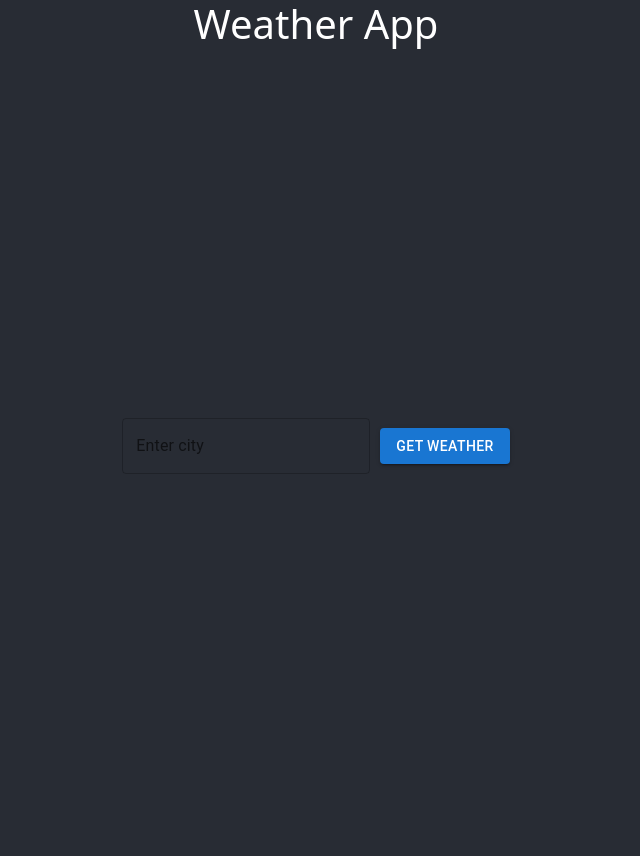
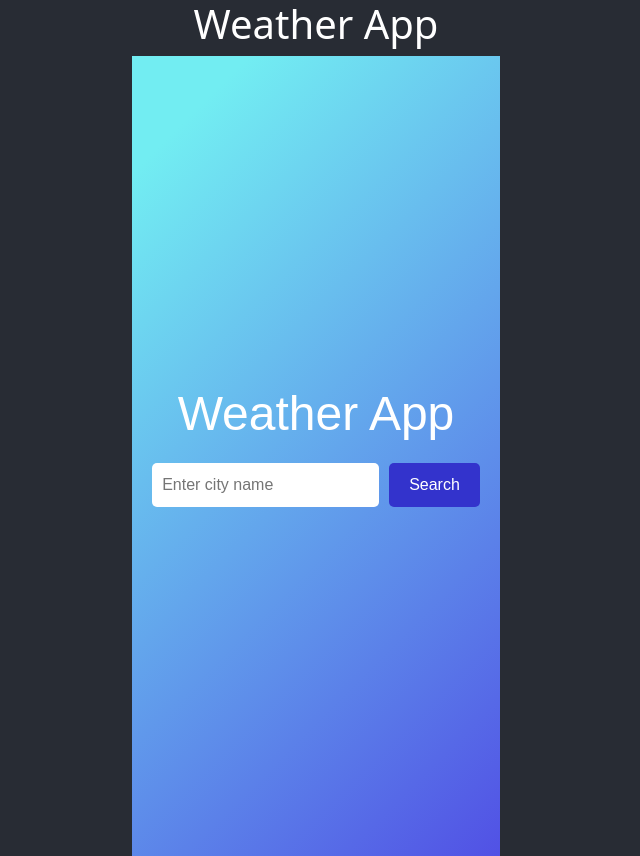
Before and after one commit to JustinDeanS/WeatherApp, a React (Create React App) app: page / in a window 1280 px wide. Shown: the whole page, without its empty margins (324-964 px from the left). Built offline with nearby package versions, Linux system fonts and the light colour scheme; no server answers.

Commit message:
Enhanced UI for weather app

```diff
--- a/package.json
+++ b/package.json
@@ -15,6 +15,7 @@
     "react-dom": "^18.3.1",
     "react-icons": "^5.2.1",
     "react-scripts": "5.0.1",
+    "styled-components": "^6.1.11",
     "web-vitals": "^2.1.4"
   },
   "scripts": {
--- a/src/components/Weather.css
+++ b/src/components/Weather.css
@@ -49,3 +49,69 @@
   .weather-icon {
     margin-top: 10px;
   }
+
+  .weather-container {
+    display: flex;
+    flex-direction: column;
+    align-items: center;
+    justify-content: center;
+    height: 100vh;
+    background: linear-gradient(135deg, #72EDF2 10%, #5151E5 100%);
+    color: #fff;
+    font-family: 'Arial', sans-serif;
+    text-align: center;
+    padding: 20px;
+  }
+
+  .weather-title {
+    font-size: 3rem;
+    margin-bottom: 20px;
+  }
+
+  .weather-search-container {
+    display: flex;
+    justify-content: center;
+    margin-bottom: 20px;
+  }
+
+  .weather-search-input {
+    padding: 10px;
+    font-size: 1rem;
+    border: none;
+    border-radius: 5px;
+    margin-right: 10px;
+  }
+
+  .weather-search-button {
+    padding: 10px 20px;
+    font-size: 1rem;
+    border: none;
+    border-radius: 5px;
+    background-color: #3333cc;
+    color: #fff;
+    cursor: pointer;
+    transition: background-color 0.3s;
+  }
+
+  .weather-search-button:hover {
+    background-color: #2a2aa1;
+  }
+
+  .weather-card {
+    background: rgba(255, 255, 255, 0.2);
+    padding: 20px;
+    border-radius: 10px;
+    box-shadow: 0 4px 8px rgba(0, 0, 0, 0.2);
+    max-width: 400px;
+    width: 100%;
+    margin-top: 20px;
+  }
+
+  .weather-icon {
+    font-size: 4rem;
+    margin-bottom: 20px;
+  }
+
+  .weather-details {
+    font-size: 1.2rem;
+  }
--- a/src/components/Weather.js
+++ b/src/components/Weather.js
@@ -1,73 +1,136 @@
-// src/components/Weather.js
 import React, { useState } from 'react';
-import { getWeather } from '../services/weatherService';
-import { TextField, Button, Card, CardContent, Typography, CircularProgress } from '@mui/material';
-import { WiDaySunny, WiRain, WiCloudy, WiSnow, WiFog, WiHumidity, WiStrongWind } from 'react-icons/wi';
+import axios from 'axios';
+import styled from 'styled-components';
+import { WiDaySunny, WiDayCloudy, WiRain, WiSnow, WiFog } from 'react-icons/wi';
 import './Weather.css';
+
+const WeatherContainer = styled.div`
+  display: flex;
+  flex-direction: column;
+  align-items: center;
+  justify-content: center;
+  height: 100vh;
+  background: linear-gradient(135deg, #72EDF2 10%, #5151E5 100%);
+  color: #fff;
+  font-family: 'Arial', sans-serif;
+  text-align: center;
+  padding: 20px;
+`;
+
+const Title = styled.h1`
+  font-size: 3rem;
+  margin-bottom: 20px;
+`;
+
+const SearchContainer = styled.div`
+  display: flex;
+  justify-content: center;
+  margin-bottom: 20px;
+`;
+
+const SearchInput = styled.input`
+  padding: 10px;
+  font-size: 1rem;
+  border: none;
+  border-radius: 5px;
+  margin-right: 10px;
+`;
+
+const SearchButton = styled.button`
+  padding: 10px 20px;
+  font-size: 1rem;
+  border: none;
+  border-radius: 5px;
+  background-color: #3333cc;
+  color: #fff;
+  cursor: pointer;
+  transition: background-color 0.3s;
+  &:hover {
+    background-color: #2a2aa1;
+  }
+`;
+
+const WeatherCard = styled.div`
+  background: rgba(255, 255, 255, 0.2);
+  padding: 20px;
+  border-radius: 10px;
+  box-shadow: 0 4px 8px rgba(0, 0, 0, 0.2);
+  max-width: 400px;
+  width: 100%;
+  margin-top: 20px;
+`;
+
+const WeatherIcon = styled.div`
+  font-size: 4rem;
+  margin-bottom: 20px;
+`;
+
+const WeatherDetails = styled.div`
+  font-size: 1.2rem;
+`;
+
+const getWeatherIcon = (main) => {
+  switch (main) {
+    case 'Clear':
+      return <WiDaySunny />;
+    case 'Clouds':
+      return <WiDayCloudy />;
+    case 'Rain':
+      return <WiRain />;
+    case 'Snow':
+      return <WiSnow />;
+    case 'Fog':
+    case 'Mist':
+      return <WiFog />;
+    default:
+      return <WiDaySunny />;
+  }
+};
 
 const Weather = () => {
   const [city, setCity] = useState('');
   const [weather, setWeather] = useState(null);
-  const [loading, setLoading] = useState(false);
-  const [error, setError] = useState('');
 
-  const handleSearch = async () => {
-    setLoading(true);
-    setError('');
+  const getWeather = async () => {
     try {
-      const data = await getWeather(city);
-      setWeather(data);
-    } catch (err) {
-      setError('City not found or API error.');
+      const response = await axios.get(`https://api.openweathermap.org/data/2.5/weather?q=${city}&appid=${process.env.REACT_APP_WEATHER_API_KEY}&units=metric`);
+      setWeather(response.data);
+    } catch (error) {
+      console.error('Error fetching the weather data:', error);
     }
-    setLoading(false);
+  };
+
+  const handleSearch = async (event) => {
+    event.preventDefault();
+    await getWeather();
   };
 
   return (
-    <div className="weather-container">
-      <div className="input-container">
-        <TextField
-          label="Enter city"
-          variant="outlined"
+    <WeatherContainer>
+      <Title>Weather App</Title>
+      <SearchContainer>
+        <SearchInput
+          type="text"
+          placeholder="Enter city name"
           value={city}
           onChange={(e) => setCity(e.target.value)}
         />
-        <Button variant="contained" color="primary" onClick={handleSearch} disabled={loading}>
-          {loading ? <CircularProgress size={24} /> : 'Get Weather'}
-        </Button>
-      </div>
-      {error && <Typography className="error-message">{error}</Typography>}
-      {weather && !loading && (
-        <Card className="MuiCard-root">
-          <CardContent className="MuiCardContent-root">
-            <Typography variant="h5">{weather.name}</Typography>
-            <Typography variant="body2">{weather.weather[0].description}</Typography>
-            <div className="weather-icon">{getWeatherIcon(weather.weather[0].description)}</div>
-            <Typography variant="body2">Temperature: {weather.main.temp} °C</Typography>
-            <Typography variant="body2"><WiHumidity size={24} /> Humidity: {weather.main.humidity}%</Typography>
-            <Typography variant="body2"><WiStrongWind size={24} /> Wind Speed: {weather.wind.speed} m/s</Typography>
-          </CardContent>
-        </Card>
+        <SearchButton onClick={handleSearch}>Search</SearchButton>
+      </SearchContainer>
+      {weather && (
+        <WeatherCard>
+          <WeatherIcon>{getWeatherIcon(weather.weather[0].main)}</WeatherIcon>
+          <h2>{weather.name}</h2>
+          <WeatherDetails>
+            <p>Temperature: {weather.main.temp} °C</p>
+            <p>Condition: {weather.weather[0].description}</p>
+            <p>Humidity: {weather.main.humidity} %</p>
+            <p>Wind Speed: {weather.wind.speed} m/s</p>
+          </WeatherDetails>
+        </WeatherCard>
       )}
-    </div>
+    </WeatherContainer>
   );
-};
-
-const getWeatherIcon = (description) => {
-  switch (description.toLowerCase()) {
-    case 'clear sky':
-      return <WiDaySunny size={50} />;
-    case 'rain':
-      return <WiRain size={50} />;
-    case 'clouds':
-      return <WiCloudy size={50} />;
-    case 'snow':
-      return <WiSnow size={50} />;
-    case 'fog':
-      return <WiFog size={50} />;
-    default:
-      return null;
-  }
-};
+}
 
 export default Weather;
```
Also changed, not shown: 1 other file (tests, documents, lock files or other folders).
